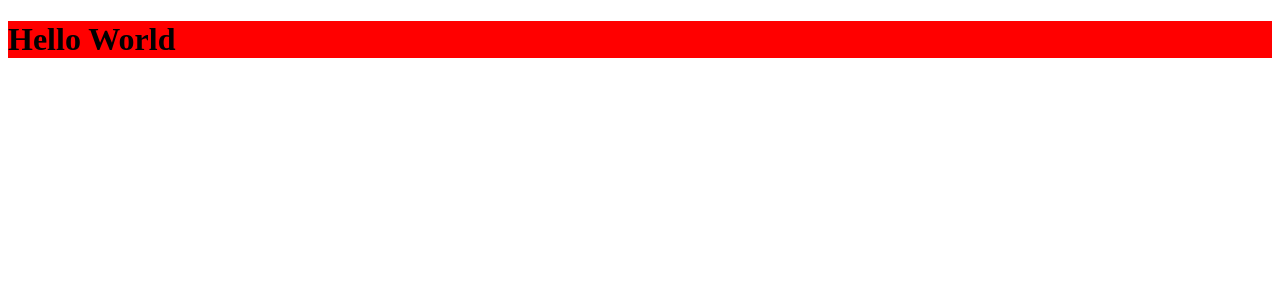
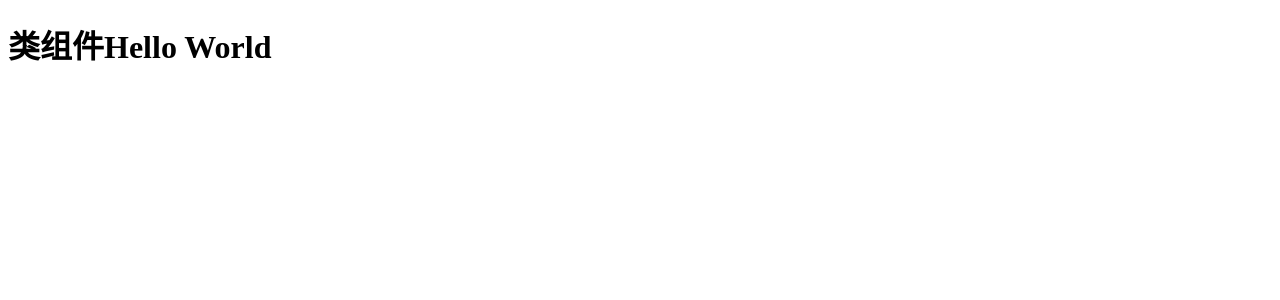
Before and after one commit to violateer/react-learn, a React (Create React App) app: page / in a window 1280 px wide. Shown: the top 300 px of the page. Built offline with nearby package versions, Linux system fonts and the light colour scheme.

Commit message:
函数式组件和类组件

```diff
--- a/src/index.js
+++ b/src/index.js
@@ -1,19 +1,29 @@
 import React from 'react';
 import ReactDOM from 'react-dom';
-import './App.css';
 
-// const exampleStyle = {
-//   background: 'skyblue',
-//   borderBottom: '1px solid red',
-// };
+// 函数式组件
+// function ChildCom() {
+//   const subTitle = <span>函数式组件副标题</span>;
+//   const weather = 'good';
+//   const isGo = weather === 'good' ? '出门' : '不出门';
+//   return (
+//     <div>
+//       <h1>函数式组件Hello World</h1>
+//       {subTitle}
+//       <p>{isGo}</p>
+//     </div>
+//   );
+// }
 
-const exampleStyle = ['font', 'bg'].join(' ');
+// 类组件
+class ChildCom extends React.Component {
+  render() {
+    return (
+      <div>
+        <h1>类组件Hello World</h1>
+      </div>
+    );
+  }
+}
 
-const element = (
-  <div>
-    {/* 这里写注释 */}
-    <h1 className={exampleStyle}>Hello World</h1>
-  </div>
-);
-
-ReactDOM.render(element, document.querySelector('#root'));
+ReactDOM.render(<ChildCom />, document.querySelector('#root'));
```
